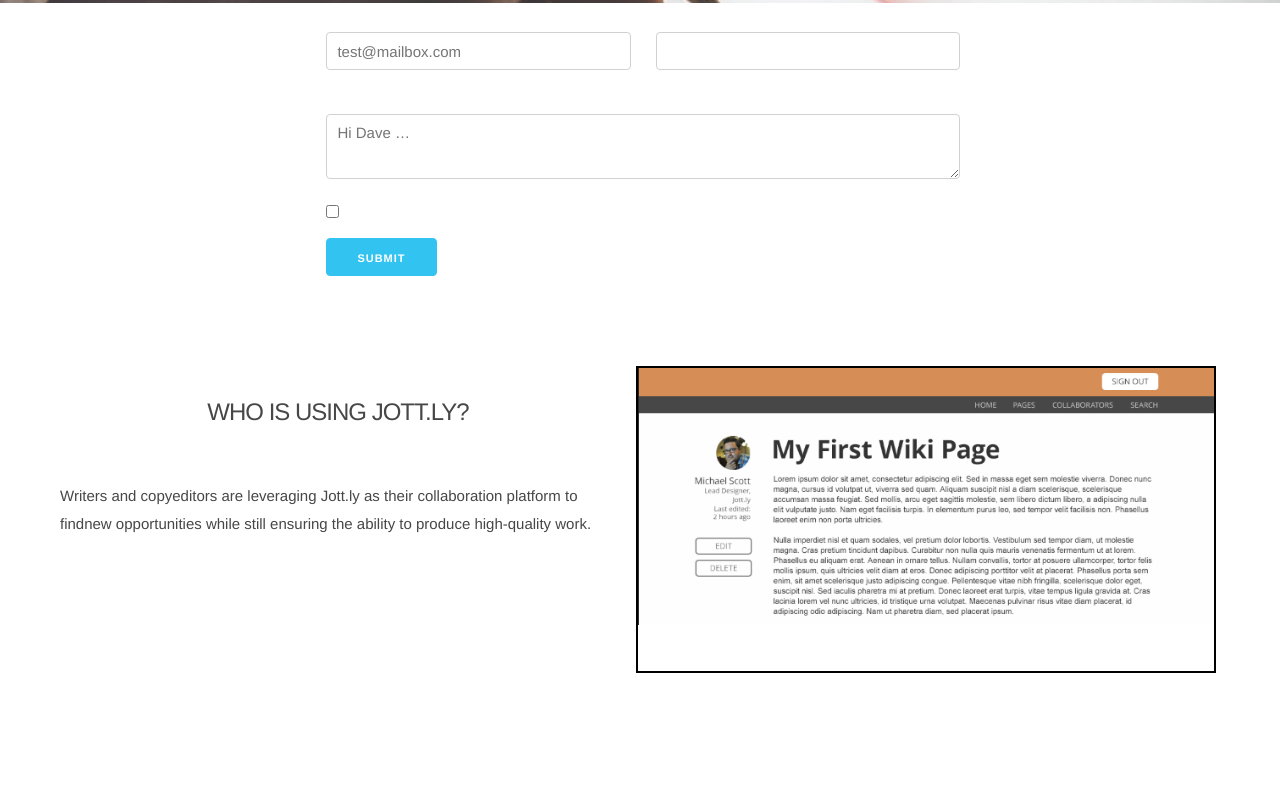
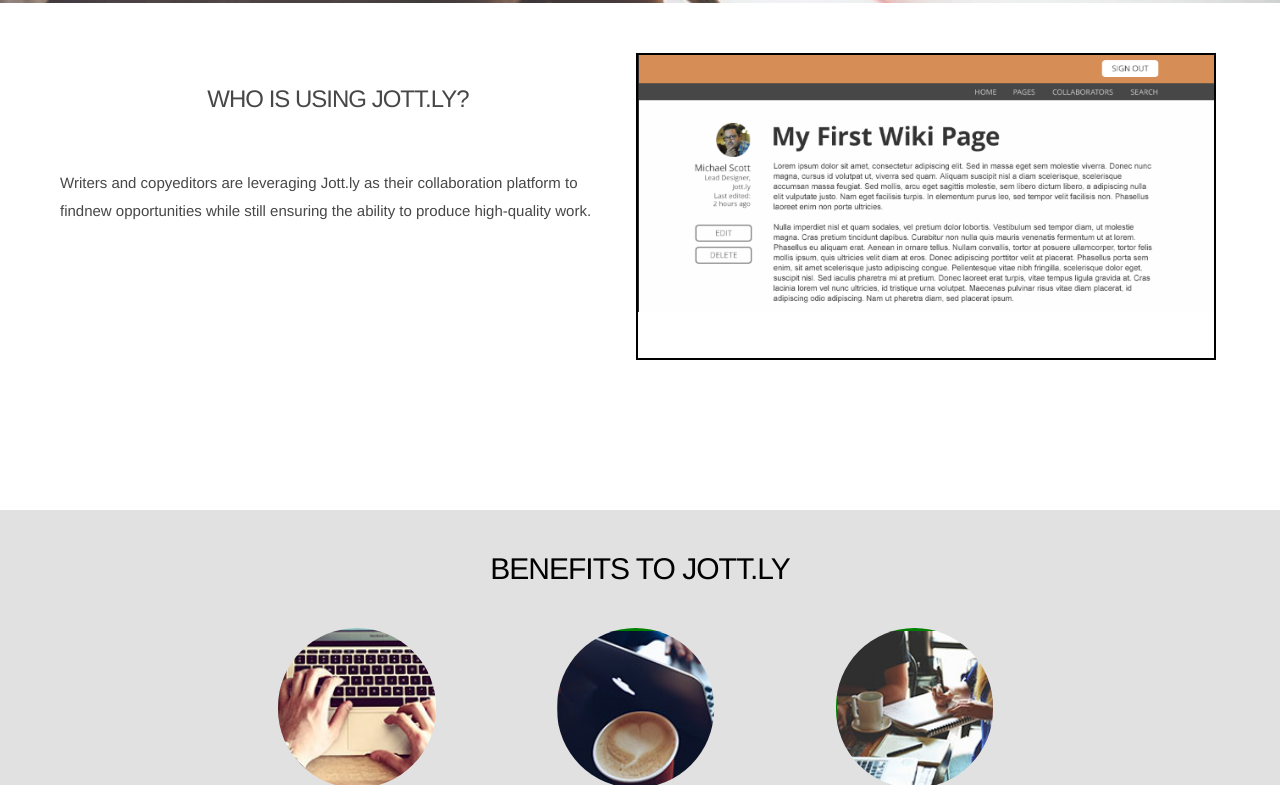
Before and after one commit to DianaMuina/jott.ly, a plain HTML site: page index.html in a window 1280 px wide. Shown: the part 497-1282 px from the top of the page. Drawn offline with Linux system fonts and the light colour scheme.

Commit message:
updated index to adjust notes

```diff
--- a/css/style.css
+++ b/css/style.css
@@ -64,7 +64,6 @@ for the former input styles */
     font-size: 12px;
     font-weight: bold;
     margin: 10px;
-    padding: 10px;
     text-align: center;
     text-transform: uppercase;
     width: 10%;
@@ -172,7 +171,7 @@ p {
 
 .imgone {
   background-image: url("../img/some-typing.jpg");
-  background-position: 1px 3px;
+  background-position: -2px 0px;
   background-repeat: no-repeat;
 }
 
--- a/index.html
+++ b/index.html
@@ -2,37 +2,28 @@
 <html>
   <head>
     <title>Jott.ly</title>
-    <!-- as we discussed in our last call, you need the eric meyer reset to control the way the browser renders your page -->
+
     <link rel="stylesheet" type="text/css" href="css/normalize.css">
     <link rel="stylesheet" type="text/css" href="css/skeleton.css">
     <link rel="stylesheet" type="text/css" href="css/style.css">
 
-    <!-- first adjustment, putting the css in its own file -->
-    <!-- this is also how you will call skeleton into your project -->
+    <!-- http://help.typekit.com/customer/portal/articles/6780-adding-fonts-to-your-site -->
 
   </head>
+
   <body>
     <header>
-       <div class="fade">
+      <div class="fade">
         <div id="rectangle">
-
-<!--                 <input class="button-primary" type="submit" value="Submit">
- -->
           <button class="button signup" href="#">Register</button>
           <div class="logo">
           </div>
         </div>
         <ul>
-
-
           <li><a href="#">Home</a></li>
           <li><a href="#">About</a></li>
           <li><a href="#">Search</a></li>
         </ul>
-
-          <!-- I wanted to see if we can discuss this question more for explanation.Can I use the font I added to photoshop in the code? -->
-          <!-- This depends on whether the font is available through typekit or not. -->
-          <!-- http://help.typekit.com/customer/portal/articles/6780-adding-fonts-to-your-site -->
 
         <h1>Unlock Your Collaboration Platform</h1>
 
@@ -40,7 +31,6 @@
           <input type="email" placeholder="Your email">
           <button class="submit" type="submit">Submit</button>
         </form>
-
       </div>
     </header>
 
@@ -50,38 +40,6 @@
       you would write css to target the p tag.
       so .left > p {text-align: center};
       should take care of this -->
-
-<div class="container">
-
-  <!-- columns should be the immediate child of a .row -->
-  <div class="row">
-    <div class="eight offset-by-two column">
-      <form>
-        <div class="row">
-          <div class="six columns">
-            <label for="exampleEmailInput">Your email</label>
-            <input class="u-full-width" type="email" placeholder="test@mailbox.com" id="exampleEmailInput">
-          </div>
-          <div class="six columns">
-            <label for="exampleRecipientInput">Reason for contacting</label>
-            <select class="u-full-width" id="exampleRecipientInput">
-              <option value="Option 1">Questions</option>
-              <option value="Option 2">Admiration</option>
-              <option value="Option 3">Can I get your number?</option>
-            </select>
-          </div>
-        </div>
-        <label for="exampleMessage">Message</label>
-        <textarea class="u-full-width" placeholder="Hi Dave …" id="exampleMessage"></textarea>
-        <label class="example-send-yourself-copy">
-          <input type="checkbox">
-          <span class="label-body">Send a copy to yourself</span>
-        </label>
-        <input class="button-primary" type="submit" value="Submit">
-      </form>
-    </div>
-  </div>
-</div>
 
     <section class="who">
       <div class="left">
@@ -102,11 +60,6 @@
         <div class="thirds">
           <div class="circleimage imgtwo"></div>
           <p>The on-demand marketplace benefits both sides as writers and copy editors are able to output not just more work, but higher quality work with their time.</p>
-        </div>
-        <div class="thirds">
-          <div class="circleimage imgthree"></div>
-          <p>Copy editors benefit from the Jott.ly marketplace, as they are able to create more business opportunities for themselves while operating on a freelance level.
-          </p>
         </div>
         <div class="thirds">
           <div class="circleimage imgthree"></div>
```
